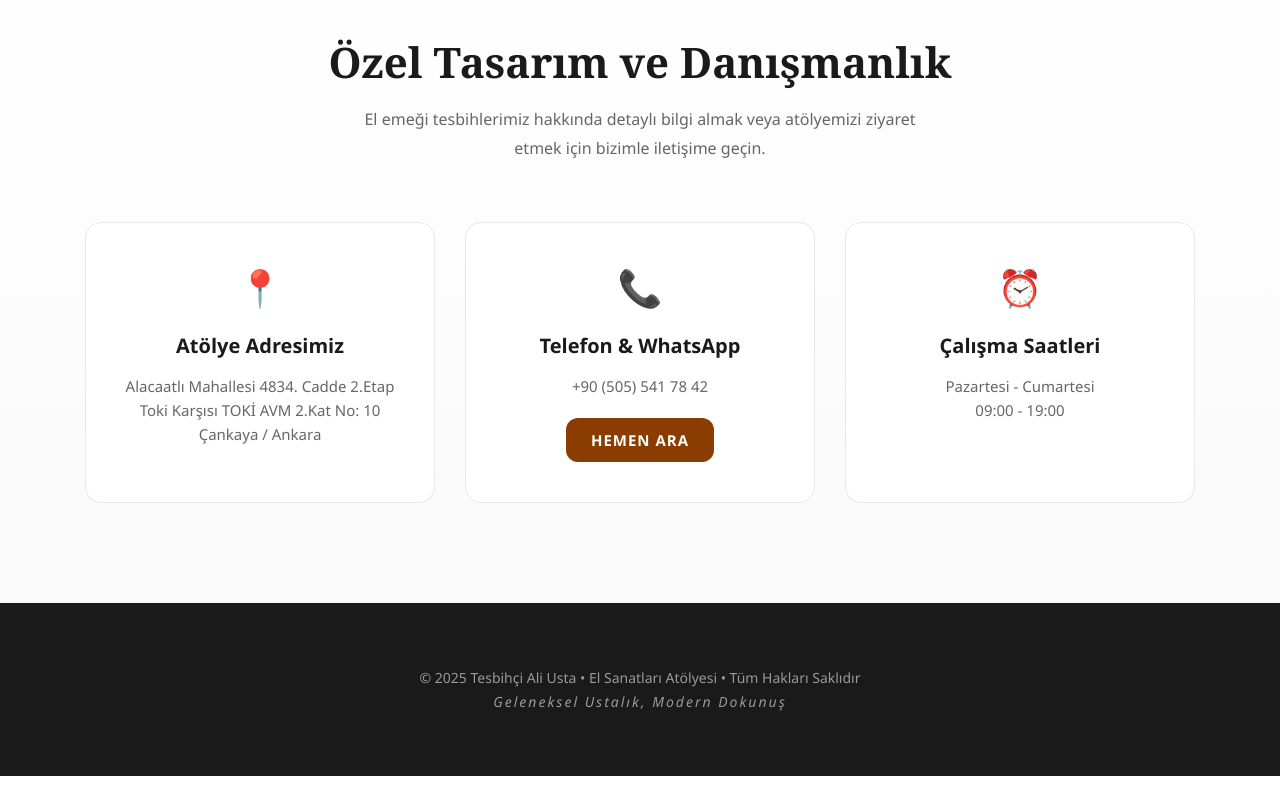
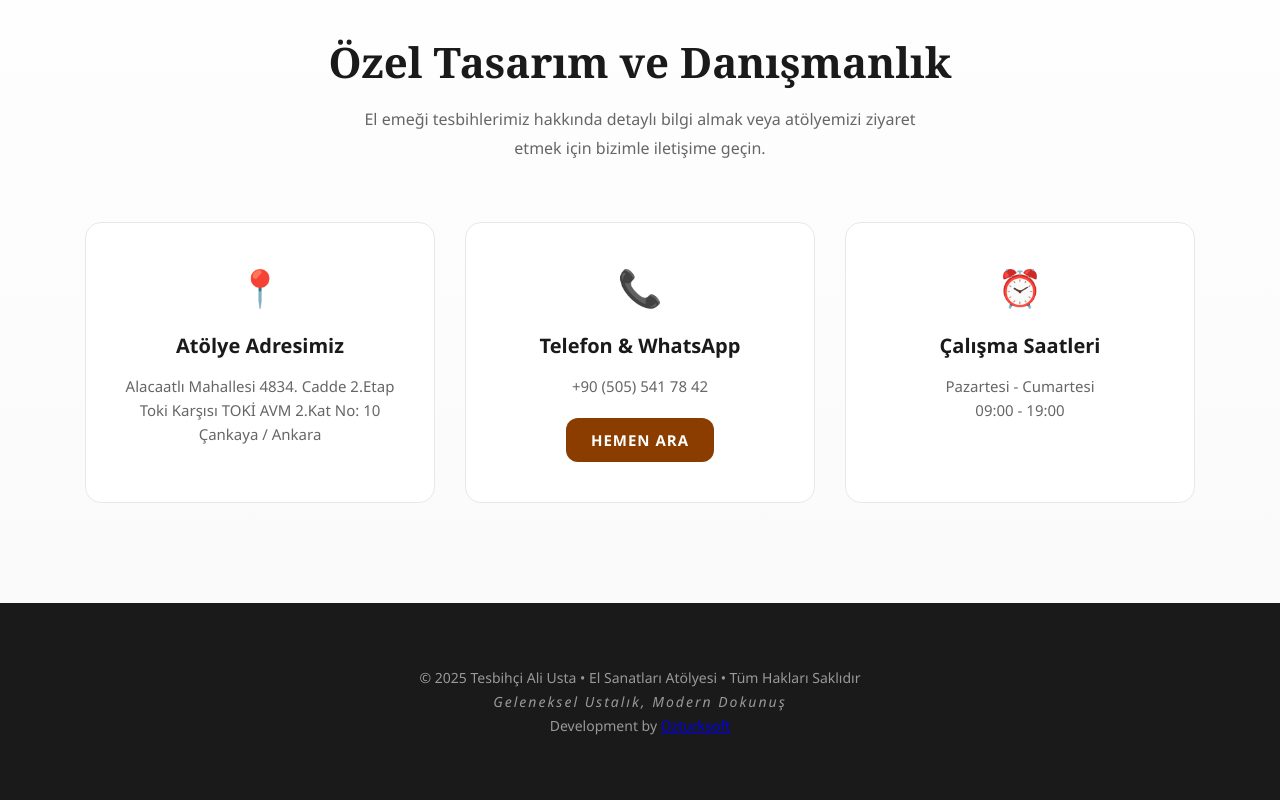
Before and after one commit to sametozturk01/tesbihci-ali-usta, a React (Vite) app: page / in a window 1280 px wide. Shown: the part 2444-3244 px from the top of the page. Before the commit the page ends 3220 px from the top, so only its background shows below. Built offline with nearby package versions, Linux system fonts and the light colour scheme.

Commit message:
Güncelleme

```diff
--- a/src/App.jsx
+++ b/src/App.jsx
@@ -147,6 +147,9 @@ export default function App() {
         <div className="footer-content">
           <p>© 2025 Tesbihçi Ali Usta • El Sanatları Atölyesi • Tüm Hakları Saklıdır</p>
           <p className="footer-tagline">Geleneksel Ustalık, Modern Dokunuş</p>
+          <p className="credit">
+          Development by <a href="https://ozturksoft.net" target="_blank" rel="noreferrer">Ozturksoft</a>
+        </p>
         </div>
       </footer>
 
```
